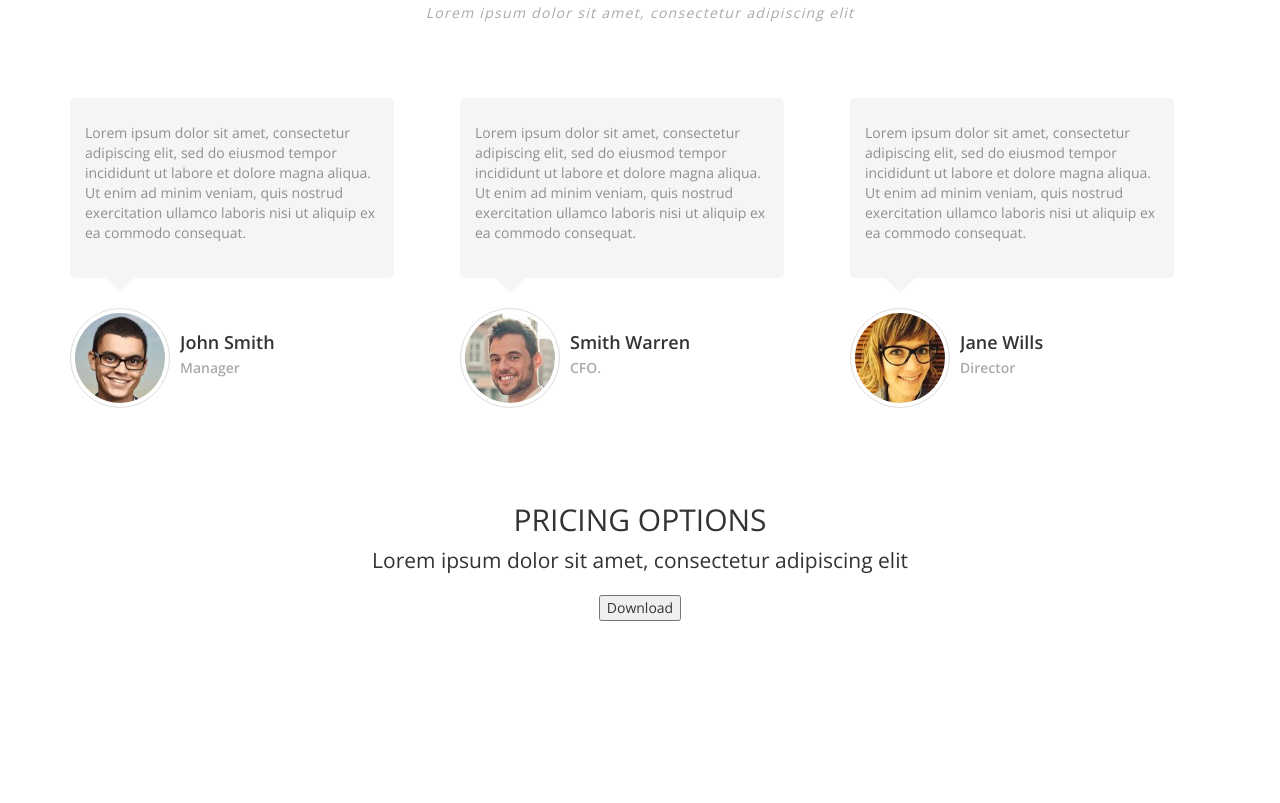
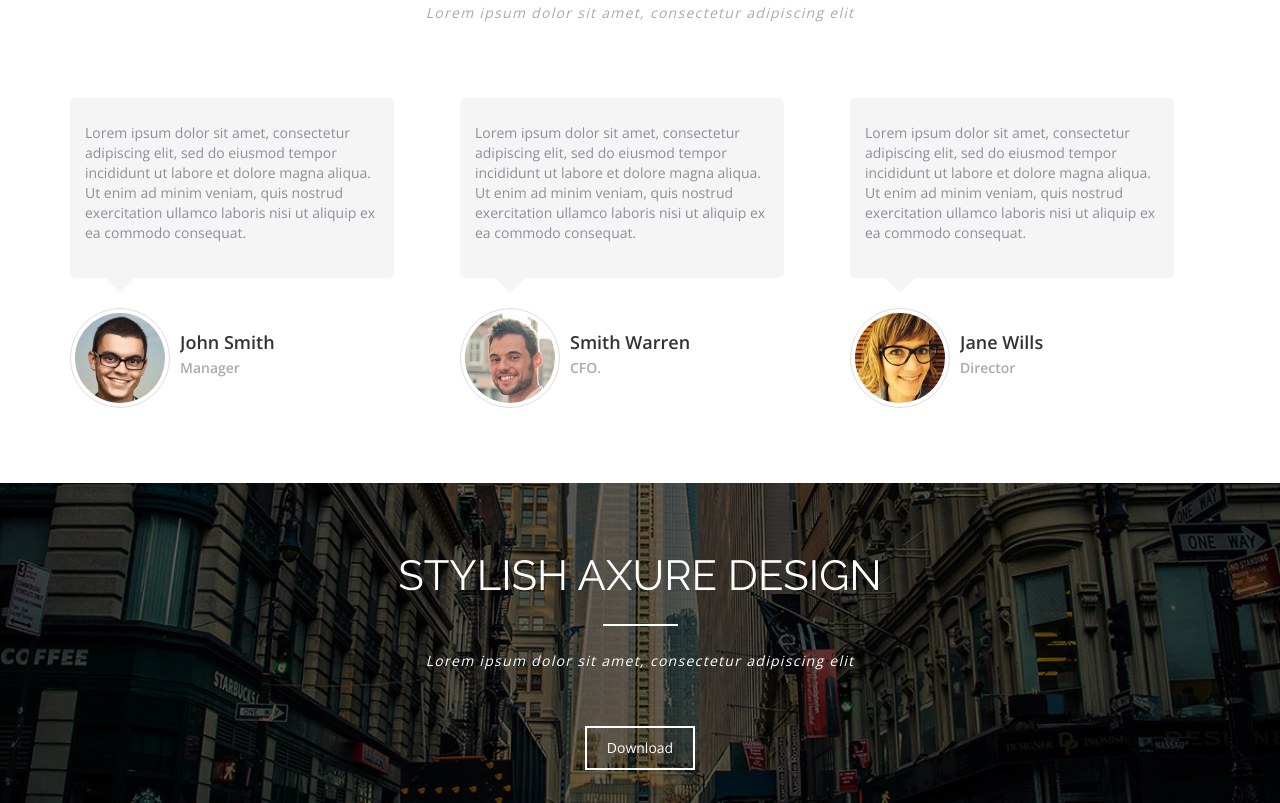
Before and after one commit to MAshrafM/PSD_Axit, a website: page index.html in a window 1280 px wide. Shown: the part 4288-5091 px from the top of the page. Before the commit the page ends 4909 px from the top, so only its background shows below. Drawn offline with nearby package versions, Linux system fonts and the light colour scheme.

Commit message:
stylish style

```diff
--- a/index.html
+++ b/index.html
@@ -359,7 +359,7 @@
     <section id="stylish">
       <div class="overlay">
         <div class="container text-center">
-          <h2 class="text-center upper">Pricing Options</h2>
+          <h2 class="text-center upper">Stylish Axure Design</h2>
           <p class="lead text-center">Lorem ipsum dolor sit amet, consectetur adipiscing elit</p>
           <button class="btn-stylish">Download</button>
         </div>
--- a/scss/main.scss
+++ b/scss/main.scss
@@ -530,3 +530,50 @@ header{
     }
   }
 }
+/* Stylish */
+#stylish{
+  background: url('../images/stylishbg.jpg') no-repeat center center;
+  background-size: cover;
+  min-height: 320px;
+  position: relative;
+  color: #fff;
+  .overlay{
+    padding: 50px 0;
+    position: absolute;
+    top: 0;
+    left: 0;
+    width: 100%;
+    height: 100%;
+    background-color: rgba(0, 0, 0, .6);
+  }
+  h2{
+    font-family: "Raleway", sans-serif;
+    font-weight: 400;
+    font-size: 42px;
+    &:after{
+      content: '';
+      display: block;
+      width: 75px;
+      height: 2px;
+      background-color: #fff;
+      margin: 25px auto;
+    }
+  }
+
+  .lead{
+    font-size: 14px;
+    margin-bottom: 50px;
+    font-family: "Open Sans", sans-serif;
+    letter-spacing: 1.3px;
+    font-style: italic;
+  }
+
+  .btn-stylish{
+    margin: 5px auto;
+    display: inline-block;
+    padding: 10px 20px;
+    border:2px solid #fff;
+    background-color: transparent;
+  }
+
+}
```
Also changed, not shown: css/main.css.
